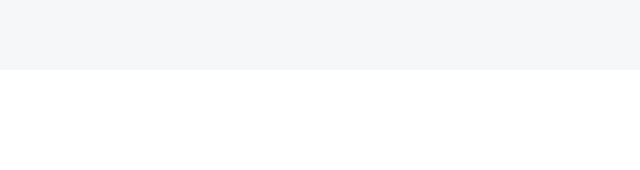
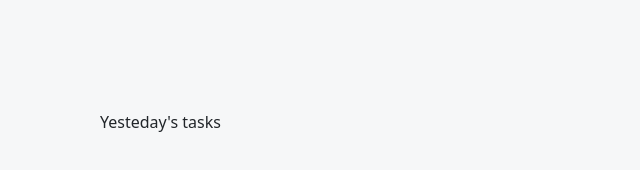
Before and after one commit to muminae100/Todo-list-app, a React (Create React App) app: page / in a window 1280 px wide. Shown: the part 834-1004 px from the top of the page, without its empty margins (0-640 px from the left). Before the commit the page ends 904 px from the top, so only its background shows below. Built offline with nearby package versions, Linux system fonts and the light colour scheme.

Commit message:
Create Procfile

```diff
--- a/src/components/Todolist.js
+++ b/src/components/Todolist.js
@@ -55,6 +55,10 @@ const TodoList = () => {
             <div className = "task-container">
             {taskList && taskList.map((obj , index) => <Card taskObj = {obj} index = {index} deleteTask = {deleteTask} updateListArray = {updateListArray}/> )}
             </div>
+            <div style={{"width":"100%", "padding":"40px 100px", "background-color":"#F6F7F8"}}>Yesteday's tasks</div>
+            <div className = "task-container">
+            {taskList && taskList.map((obj , index) => <Card taskObj = {obj} index = {index} deleteTask = {deleteTask} updateListArray = {updateListArray}/> )}
+            </div>
             <CreateTask toggle = {toggle} modal = {modal} save = {saveTask}/>
         </>
     );
```
